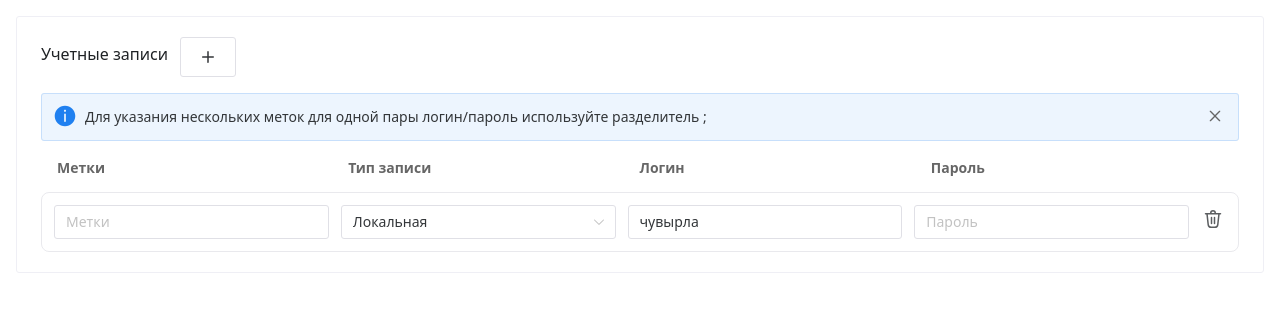
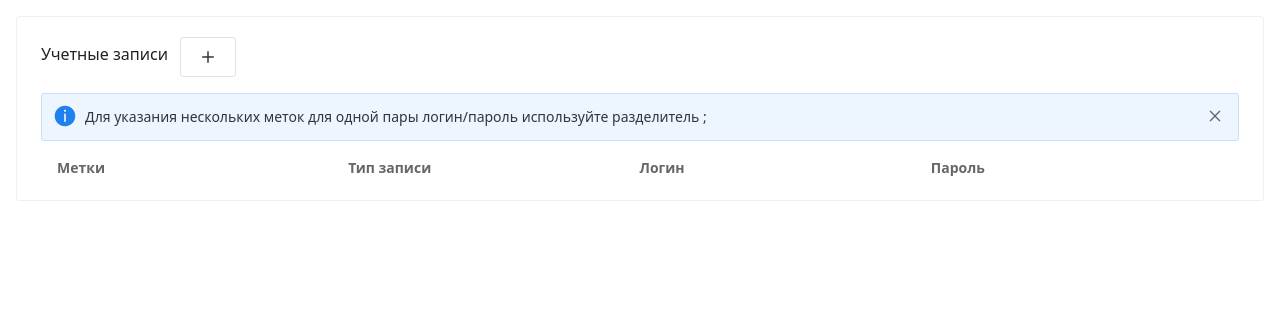
Before and after one commit to Kanasimy/AccountManager, a Vue app: page / in a window 1280 px wide. Shown: the top 312 px of the page. Built offline with nearby package versions, Linux system fonts and the light colour scheme.

Commit message:
сохраняю аккаунты в localStorage

```diff
--- a/src/components/AccountsManager.vue
+++ b/src/components/AccountsManager.vue
@@ -2,12 +2,23 @@
 import { NFlex, NCard, NThing, NAlert, NInput, NSelect, NIcon } from 'naive-ui'
 import { storeToRefs } from 'pinia'
 import { useAccountsStore, type AccountLabel, type AccountType } from '@/stores/accounts'
+import { watch } from 'vue'
+
 const typeOptions = [
   { label: 'Локальная', value: 'local' },
   { label: 'LDAP', value: 'ldap' },
 ]
 const store = useAccountsStore()
 const { accounts } = storeToRefs(store)
+
+// следим за изменениями массива accounts
+watch(
+  () => store.accounts,
+  (val) => {
+    localStorage.setItem('accounts', JSON.stringify(val))
+  },
+  { deep: true }
+)
 
 function handleRemove(id: string) {
   store.remove(id)
@@ -54,7 +65,7 @@ function handleAdd() {
       </div>
       <div v-for="account in accounts" :key="account.id" class="accounts__row">
         <n-input maxlength="50" placeholder="Метки" />
-        <n-select :value="account.type" :options="typeOptions" />
+        <n-select v-model:value="account.type" :options="typeOptions" />
         <n-input v-model:value="account.login" placeholder="Логин" maxlength="100" />
         <n-input type="password" placeholder="Пароль" maxlength="100" />
         <div class="actions__cell">
--- a/src/stores/accounts.ts
+++ b/src/stores/accounts.ts
@@ -1,4 +1,5 @@
 import { defineStore } from 'pinia'
+
 //собственные кастомные типы данных
 export type AccountType = 'local' | 'ldap'
 
@@ -20,32 +21,20 @@ function uid() {
 
 export const useAccountsStore = defineStore('accounts', {
   //начальное состояние
-  state: () => ({
-    accounts: [
-      {
-        id: uid(),
-        label: [
-          {
-            text: '',
-          },
-        ],
-        type: 'local' as AccountType,
-        login: 'чувырла',
-        password: '',
-      },
-    ],
+  state: (): { accounts: Account[] } => ({
+    accounts: JSON.parse(localStorage.getItem('accounts') || '[]'),
   }),
   actions: {
     remove(id: string) {
       this.accounts = this.accounts.filter((a) => a.id !== id)
     },
-    addEmpty: function () {
+    addEmpty() {
       this.accounts.push({
         id: uid(),
-        label: [],
+        label: [] as AccountLabel[],
         login: '',
-        password: '',
-        type: undefined,
+        password: '' as string | null,
+        type: 'local' as AccountType,
       })
     },
   },
```
